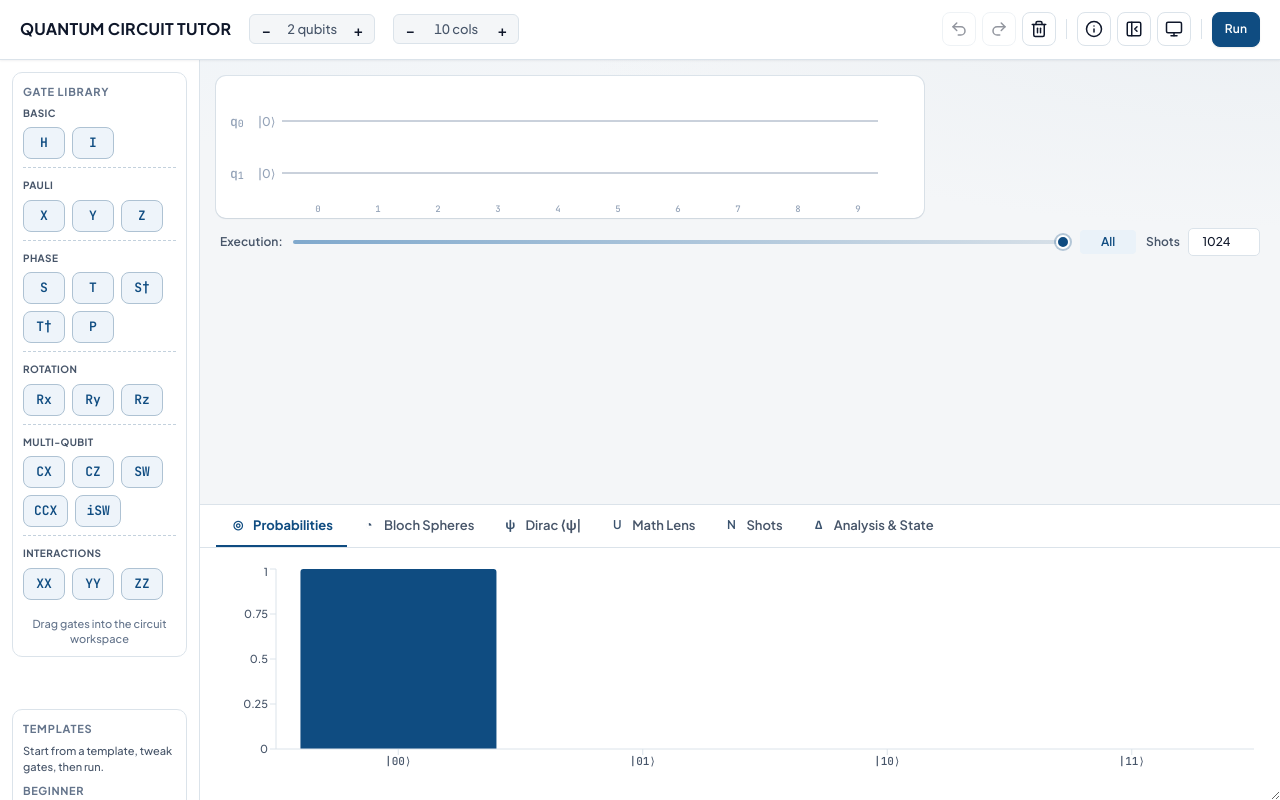
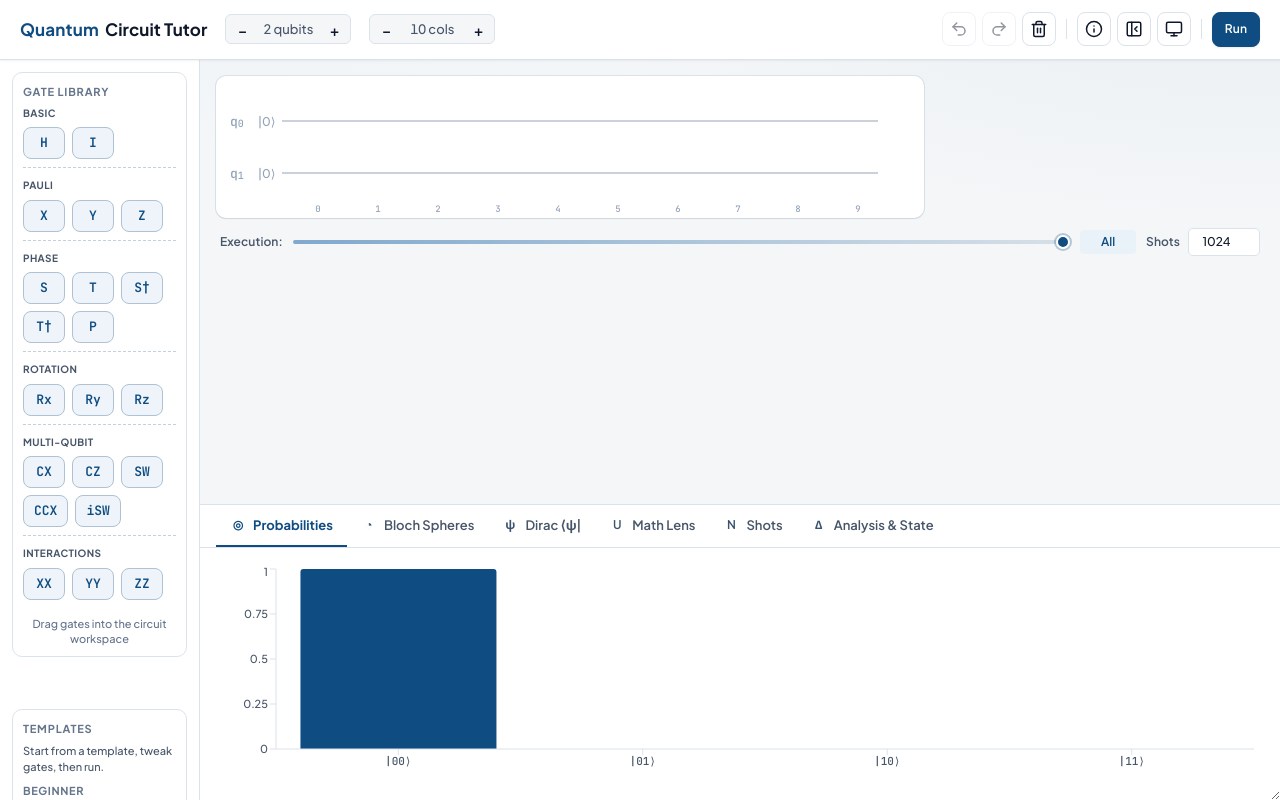
Before and after one commit to akiftaseen/Quantum-computing-circuit, a React (Vite) app: page / in a window 1280 px wide. Built offline with nearby package versions, Linux system fonts and the light colour scheme.

Commit message:
feat: enhance AppHeader title styling and update Vite server configuration

```diff
--- a/src/App.css
+++ b/src/App.css
@@ -227,14 +227,32 @@ textarea:focus-visible {
   flex-shrink: 0;
 }
 
-.app-header h1 {
-  font-size: 16px;
-  font-weight: 700;
-  color: var(--text);
-  letter-spacing: 0.25px;
-  text-transform: uppercase;
+.app-title {
+  display: inline-flex;
+  align-items: baseline;
+  gap: 6px;
+  margin: 0;
   white-space: nowrap;
-  margin: 0;
+  color: var(--text);
+  font-size: 17px;
+  font-weight: 700;
+  letter-spacing: 0.08px;
+  line-height: 1;
+}
+
+.app-title-emphasis {
+  color: var(--primary);
+  font-weight: 800;
+  letter-spacing: 0.16px;
+}
+
+.app-title-rest {
+  color: var(--text);
+  font-weight: 650;
+}
+
+[data-theme='dark'] .app-title-emphasis {
+  color: color-mix(in srgb, var(--primary) 88%, #dceeff);
 }
 
 .header-spacer {
--- a/src/components/AppHeader.tsx
+++ b/src/components/AppHeader.tsx
@@ -60,7 +60,10 @@ const AppHeader: React.FC<Props> = ({
 
   return (
     <header className="app-header">
-      <h1>Quantum Circuit Tutor</h1>
+      <h1 className="app-title">
+        <span className="app-title-emphasis">Quantum</span>
+        <span className="app-title-rest">Circuit Tutor</span>
+      </h1>
 
       <div className="header-adjuster" aria-label="Qubit count control">
         <button aria-label="Decrease qubits" disabled={!canDecQubits} onClick={() => onSetQubits(numQubits - 1)}>−</button>
--- a/vite.config.ts
+++ b/vite.config.ts
@@ -4,6 +4,9 @@ import react from '@vitejs/plugin-react'
 // https://vite.dev/config/
 export default defineConfig({
   plugins: [react()],
+  server: {
+    allowedHosts: ['glad-talk-mode-root.trycloudflare.com'],
+  },
   build: {
     rollupOptions: {
       output: {
```
